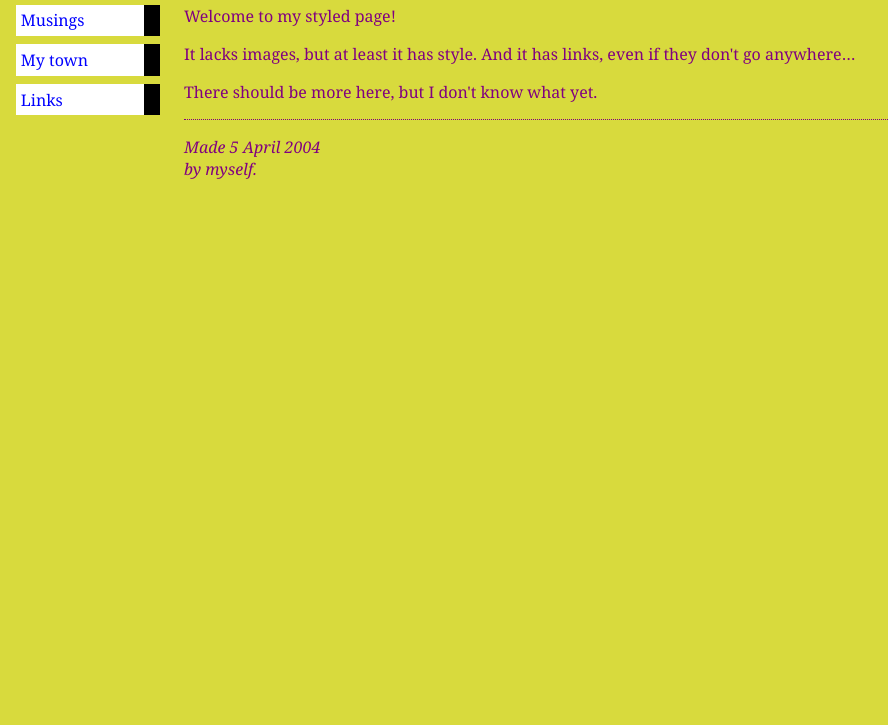
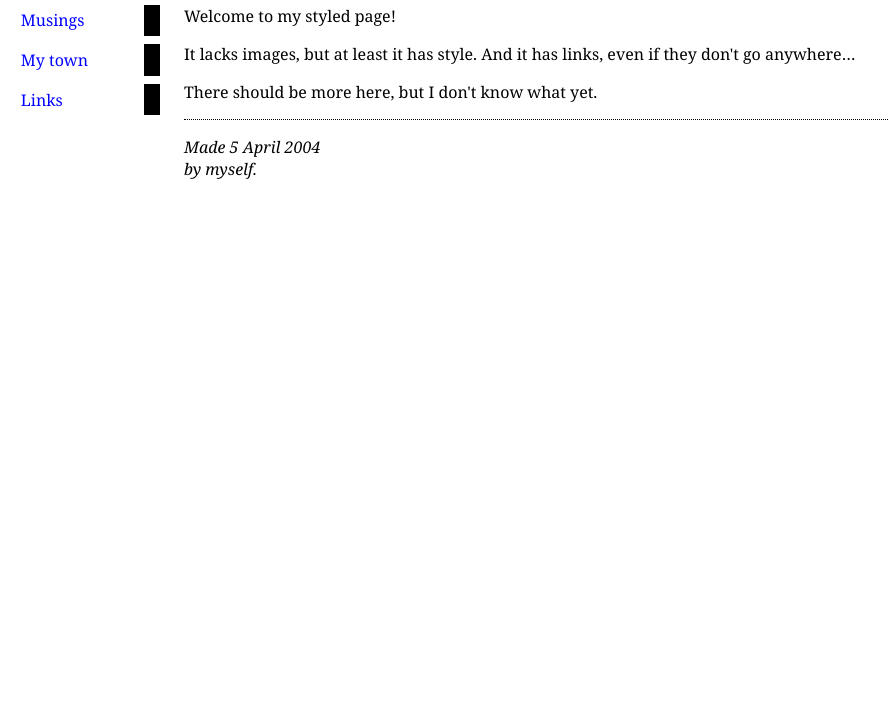
Before and after one commit to cartmanez/qcon-mesos, a plain HTML site: page index.html in a window 1280 px wide. Shown: the part 75-800 px from the top of the page, without its empty margins (0-888 px from the left). Drawn offline with Linux system fonts and the light colour scheme.

Commit message:
Update index.html

```diff
--- a/index.html
+++ b/index.html
@@ -7,8 +7,8 @@
     padding-left: 11em;
     font-family: Georgia, "Times New Roman",
           Times, serif;
-    color: purple;
-    background-color: #d8da3d }
+    color: purple
+    background-color: white }
   ul.navbar {
     list-style-type: none;
     padding: 0;
```
